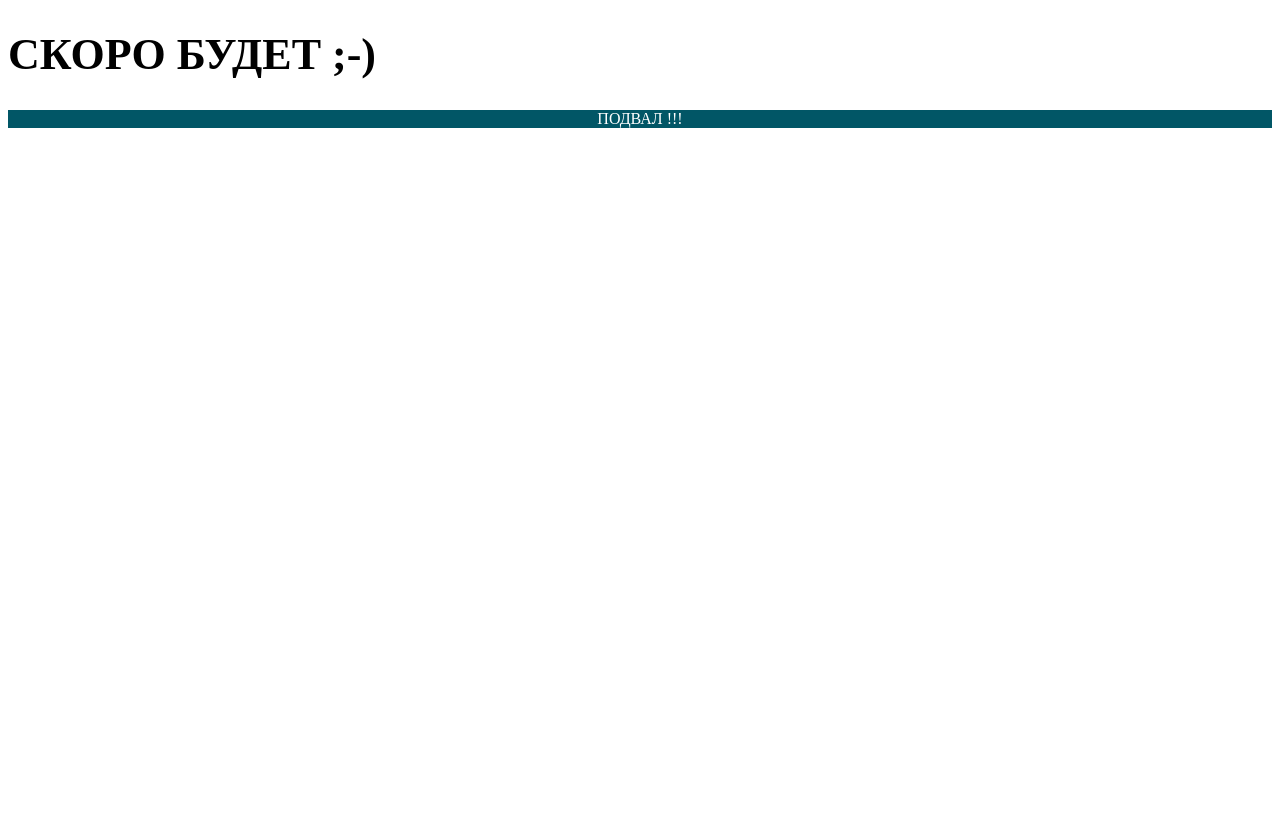
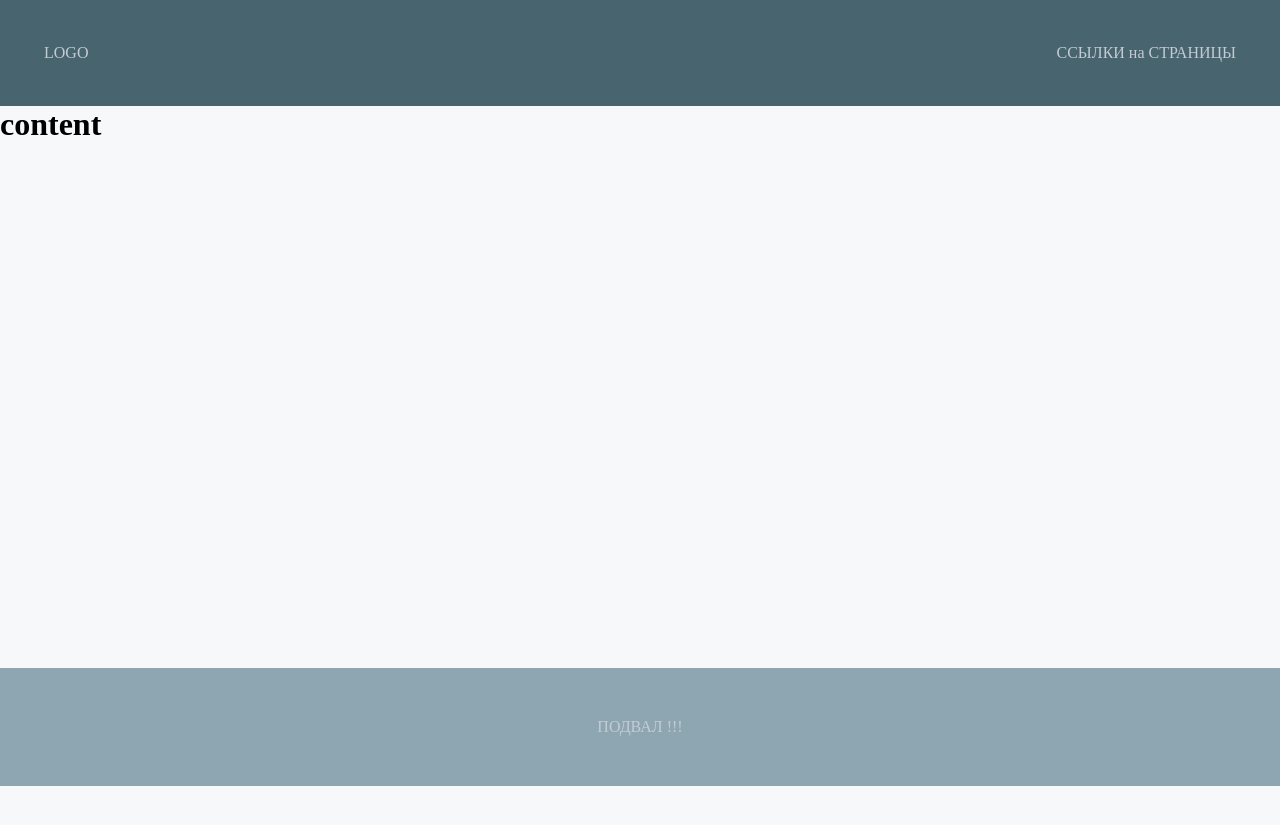
Before and after one commit to ProProfit/telik.github.io, a Jekyll site: the page built from index.markdown, in a window 1280 px wide. Shown: the top 825 px of the page. Built offline with Jekyll 4.4.1, drawn with Linux system fonts in a browser that asks for light colours.

Commit message:
Изменил структуру сайта добавил стили CSS

```diff
--- a/_config.yml
+++ b/_config.yml
@@ -33,6 +33,7 @@ github_username:  jekyll
 remote_theme: IPTV
 plugins:
   - jekyll-feed
+  - jekyll-sass-converter
 
 # Exclude from processing.
 # The following items will not be processed, by default.
@@ -53,3 +54,10 @@ plugins:
 #   - vendor/cache/
 #   - vendor/gems/
 #   - vendor/ruby/
+
+
+# SASS
+sass:
+  style: compressed
+  sourcemap: never
+  sass_dir: _sass
--- a/_includes/head.html
+++ b/_includes/head.html
@@ -3,5 +3,5 @@
   <meta http-equiv="X-UA-Compatible" content="IE=edge">
   <meta name="viewport" content="width=device-width, initial-scale=1">
   {%- include favicons.html -%}
-  <link rel="stylesheet" href="{{ "/assets/css/style.css" | relative_url }}">
+   <link rel='stylesheet' href='{{ site.path }}assets/css/style.css' />
 </head>
--- a/_includes/header.html
+++ b/_includes/header.html
@@ -0,0 +1,11 @@
+<header class="header">
+
+
+<div class="logo"><img src="" alt="">LOGO</div>
+<nav class="top_nav">
+ССЫЛКИ на СТРАНИЦЫ
+</nav>
+
+
+
+</header>
--- a/_layouts/home.html
+++ b/_layouts/home.html
@@ -9,6 +9,6 @@ layout: default
 
   {{ content }}
 <h1>
-СКОРО БУДЕТ ;-)
+content
 </h1>
 </div>
--- /dev/null
+++ b/_sass/_reset.sass
@@ -0,0 +1,4 @@
+
+*
+    margin: 0
+    padding: 0
--- a/assets/css/style.sass
+++ b/assets/css/style.sass
@@ -2,12 +2,41 @@
 ---
 
 
-.home
-    font-size: 22px
+@import 'reset.sass'
+
+
+
+
+// color
+
+// #1e383c
+// #47646f
+// #8ea6b2
+// #c3ccd3
+// #f6f8fa
+
+
+
+body
+    background-color: #f6f8fa
 
 
 .footer
-    color: #fff
-    background: #015666
-    margin: 0 auto
+
+    margin-top: 41%
+    color: #c3ccd3
+    background:  #8ea6b2
     text-align: center
+    padding: 50px
+
+
+header
+    display: flex
+    color: #c3ccd3
+    justify-content: space-between
+    background: #47646f
+    padding: 44px
+
+
+ggggg
+    font-family: serif
```
Also changed, not shown: .gitpod.yml (added), 4 other files.
